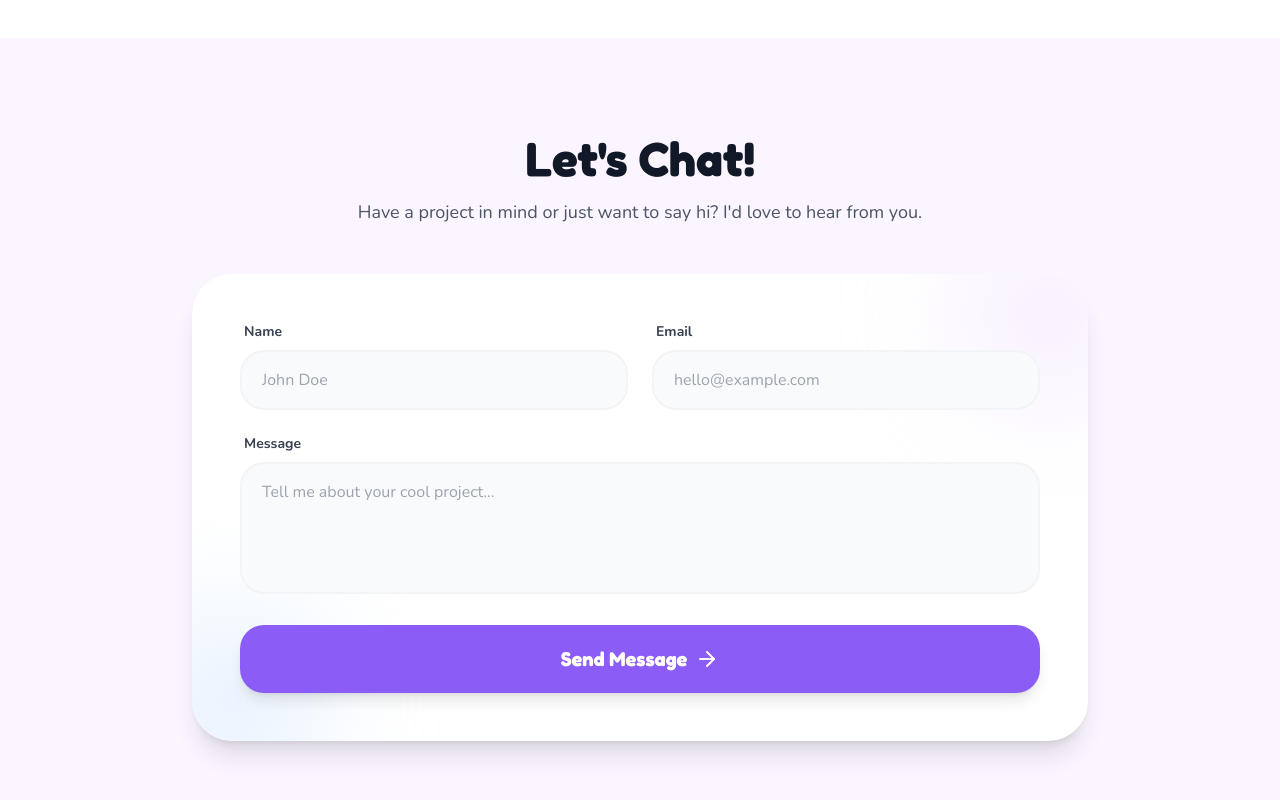
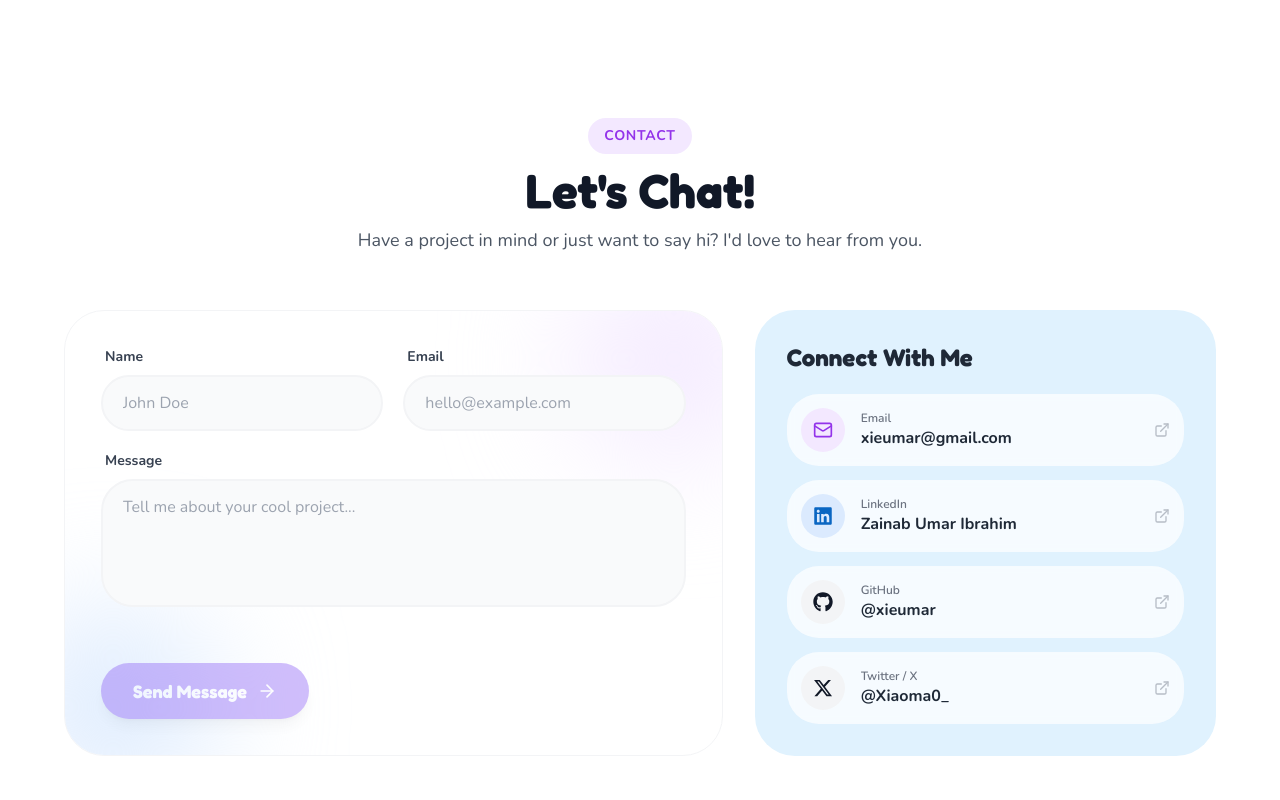
Before and after one commit to xieumar/Portfolio-2.0, a Next.js app: page / in a window 1280 px wide. Shown: the part 4360-5160 px from the top of the page. Built offline with nearby package versions, Linux system fonts and the light colour scheme.

Commit message:
feat(contact): refactor contact section with bento connect card and enhanced UX

```diff
--- a/src/app/components/ContactForm.tsx
+++ b/src/app/components/ContactForm.tsx
@@ -1,8 +1,16 @@
 'use client'
 
-import { ArrowRight, X } from 'lucide-react'
+import { ArrowRight, X, Mail, ExternalLink } from 'lucide-react'
+import { FaGithub, FaLinkedin, FaXTwitter } from 'react-icons/fa6'
 import { FormEvent, useState } from 'react'
-import { motion, Variants, AnimatePresence } from 'framer-motion'
+import { motion, Variants, Transition, AnimatePresence } from 'framer-motion'
+
+const transition: Transition = { type: 'spring', bounce: 0.3, duration: 0.6 }
+
+const cardVariants: Variants = {
+  offscreen: { y: 50, opacity: 0 },
+  onscreen: { y: 0, opacity: 1, transition },
+}
 
 type Errors = {
   name?: string
@@ -17,39 +25,74 @@ export default function ContactSection() {
     message: '',
   })
 
+  const [touched, setTouched] = useState({
+    name: false,
+    email: false,
+    message: false,
+  })
+
   const [errors, setErrors] = useState<Errors>({})
   const [status, setStatus] = useState<'idle' | 'sending' | 'success' | 'error'>('idle')
 
   /* -----------------------------
-     Validation Logic
+     Field Validation
   ----------------------------- */
-  const validate = () => {
-    const newErrors: Errors = {}
-
-    if (!formData.name.trim()) {
-      newErrors.name = 'Name is required'
-    } else if (formData.name.length < 2) {
-      newErrors.name = 'Name must be at least 2 characters'
+  const validateField = (field: 'name' | 'email' | 'message', value: string) => {
+    let error = ''
+    if (field === 'name') {
+      if (!value.trim()) {
+        error = 'Name is required'
+      } else if (value.trim().length < 2) {
+        error = 'Name must be at least 2 characters'
+      }
+    } else if (field === 'email') {
+      if (!value.trim()) {
+        error = 'Email is required'
+      } else if (!/^[^\s@]+@[^\s@]+\.[^\s@]+$/.test(value.trim())) {
+        error = 'Enter a valid email address'
+      }
+    } else if (field === 'message') {
+      if (!value.trim()) {
+        error = 'Message is required'
+      } else if (value.trim().length < 10) {
+        error = 'Message must be at least 10 characters'
+      }
+    }
+    return error
   }
 
-    if (!formData.email.trim()) {
-      newErrors.email = 'Email is required'
-    } else if (
-      !/^[^\s@]+@[^\s@]+\.[^\s@]+$/.test(formData.email)
-    ) {
-      newErrors.email = 'Enter a valid email address'
+  const handleChange = (field: 'name' | 'email' | 'message', value: string) => {
+    setFormData((prev) => ({ ...prev, [field]: value }))
+    if (touched[field]) {
+      const error = validateField(field, value)
+      setErrors((prev) => ({ ...prev, [field]: error }))
+    }
   }
 
-    if (!formData.message.trim()) {
-      newErrors.message = 'Message is required'
-    } else if (formData.message.length < 10) {
-      newErrors.message = 'Message must be at least 10 characters'
+  const handleBlur = (field: 'name' | 'email' | 'message') => {
+    setTouched((prev) => ({ ...prev, [field]: true }))
+    const error = validateField(field, formData[field])
+    setErrors((prev) => ({ ...prev, [field]: error }))
   }
 
-    setErrors(newErrors)
+  const validateAll = () => {
+    const nameErr = validateField('name', formData.name)
+    const emailErr = validateField('email', formData.email)
+    const messageErr = validateField('message', formData.message)
 
-    return Object.keys(newErrors).length === 0
+    setTouched({ name: true, email: true, message: true })
+    setErrors({ name: nameErr, email: emailErr, message: messageErr })
+
+    return !nameErr && !emailErr && !messageErr
   }
+
+  const isFormValid =
+    formData.name.trim().length >= 2 &&
+    /^[^\s@]+@[^\s@]+\.[^\s@]+$/.test(formData.email.trim()) &&
+    formData.message.trim().length >= 10 &&
+    !errors.name &&
+    !errors.email &&
+    !errors.message
 
   /* -----------------------------
      Submit Handler
@@ -57,7 +100,7 @@ export default function ContactSection() {
   const handleSubmit = async (e: FormEvent<HTMLFormElement>) => {
     e.preventDefault()
 
-    if (!validate()) return
+    if (!validateAll()) return
 
     setStatus('sending')
 
@@ -71,6 +114,7 @@ export default function ContactSection() {
       if (!res.ok) throw new Error('Network error')
 
       setFormData({ name: '', email: '', message: '' })
+      setTouched({ name: false, email: false, message: false })
       setErrors({})
       setStatus('success')
     } catch (err) {
@@ -80,149 +124,230 @@ export default function ContactSection() {
     }
   }
 
-  /* -----------------------------
-     Animations
-  ----------------------------- */
-  const containerVariants: Variants = {
-    offscreen: { opacity: 0, y: 40 },
-    onscreen: {
-      opacity: 1,
-      y: 0,
-      transition: {
-        type: 'spring',
-        bounce: 0.2,
-        duration: 0.6,
-        staggerChildren: 0.1,
-      },
-    },
-  }
-
-  const itemVariants: Variants = {
-    offscreen: { opacity: 0, y: 20 },
-    onscreen: {
-      opacity: 1,
-      y: 0,
-      transition: { type: 'spring', bounce: 0.2, duration: 0.5 },
-    },
-  }
-
   return (
     <section
-      className="py-24 px-6 lg:px-12 bg-purple-50 dark:bg-[#1f1b2e]"
+      className="py-20 px-6 lg:px-12 bg-white dark:bg-gray-900 relative overflow-hidden"
       id="contact"
     >
-      <div className="container mx-auto max-w-4xl">
-        {/* Header */}
-        <div className="text-center mb-12">
-          <h2 className="font-display text-4xl sm:text-5xl font-bold text-gray-900 dark:text-white mb-4">
+      <div className="container mx-auto max-w-6xl relative z-10">
+        {/* Section Header */}
+        <div className="text-center mb-14">
+          <span className="inline-block px-4 py-2 mb-3 text-sm font-bold tracking-wider text-purple-600 dark:text-purple-300 uppercase bg-purple-100 dark:bg-purple-900/40 rounded-full">
+            Contact
+          </span>
+          <h2 className="font-display text-4xl sm:text-5xl font-bold text-gray-900 dark:text-white mb-3">
             Let's Chat!
           </h2>
-          <p className="font-body text-lg text-gray-600 dark:text-gray-400">
+          <p className="font-body text-lg text-gray-600 dark:text-gray-400 max-w-xl mx-auto">
             Have a project in mind or just want to say hi? I'd love to hear from you.
           </p>
         </div>
 
-        {/* Card */}
+        {/* Bento Contact Grid */}
         <motion.div
-          className="bg-white dark:bg-gray-800 rounded-[2.5rem] shadow-xl p-8 sm:p-12 relative overflow-hidden"
+          className="grid grid-cols-1 lg:grid-cols-12 gap-8 items-stretch"
           initial="offscreen"
           whileInView="onscreen"
           viewport={{ once: true, amount: 0.3 }}
-          variants={containerVariants}
+          variants={{
+            onscreen: { transition: { staggerChildren: 0.1 } },
+          }}
         >
-          {/* Decorative blobs */}
-          <div className="absolute -top-10 -right-10 w-40 h-40 bg-purple-200 dark:bg-purple-900/50 rounded-full blur-3xl opacity-50" />
-          <div className="absolute -bottom-10 -left-10 w-40 h-40 bg-blue-200 dark:bg-blue-900/50 rounded-full blur-3xl opacity-50" />
+          {/* Left Column: Form Card */}
+          <motion.div
+            variants={cardVariants}
+            className="lg:col-span-7 flex flex-col justify-between bg-white dark:bg-gray-800 rounded-3xl p-7 sm:p-9 border border-gray-100 dark:border-gray-700/50 relative overflow-hidden group hover:shadow-xl transition-shadow duration-300 h-full"
+          >
+            {/* Ambient decorative blobs */}
+            <div className="absolute -top-12 -right-12 w-48 h-48 bg-purple-100 dark:bg-purple-900/30 rounded-full blur-3xl pointer-events-none" />
+            <div className="absolute -bottom-12 -left-12 w-48 h-48 bg-blue-100 dark:bg-blue-900/30 rounded-full blur-3xl pointer-events-none" />
 
-          {/* Form */}
-          <motion.form
-            className="space-y-6 relative z-10"
+            <form
+              noValidate
+              className="space-y-5 flex flex-col justify-between flex-1 relative z-10"
               onSubmit={handleSubmit}
-            variants={containerVariants}
             >
-            <div className="grid grid-cols-1 md:grid-cols-2 gap-6">
-              {/* Name */}
-              <motion.div variants={itemVariants}>
+              <div className="space-y-5">
+                <div className="grid grid-cols-1 sm:grid-cols-2 gap-5">
+                  {/* Name Input */}
+                  <div>
                     <label className="block text-sm font-bold mb-2 ml-1 text-gray-700 dark:text-gray-300">
                       Name
                     </label>
-
                     <input
-                  className={`w-full px-5 py-4 rounded-xl bg-gray-50 dark:bg-gray-700 border-2 transition-colors dark:text-white
-                    ${errors.name ? 'border-red-400' : 'border-gray-100 dark:border-gray-600'}
+                      className={`w-full px-5 py-3.5 rounded-2xl bg-gray-50 dark:bg-gray-700/60 border-2 transition-all dark:text-white focus:outline-none focus:bg-white dark:focus:bg-gray-700
+                        ${errors.name ? 'border-red-400 focus:border-red-500' : 'border-gray-100 dark:border-gray-600 focus:border-primary'}
                       `}
                       placeholder="John Doe"
                       type="text"
                       value={formData.name}
-                  onChange={(e) =>
-                    setFormData({ ...formData, name: e.target.value })
-                  }
+                      onChange={(e) => handleChange('name', e.target.value)}
+                      onBlur={() => handleBlur('name')}
                     />
+                    {errors.name && (
+                      <p className="text-sm font-medium text-red-500 mt-1.5 ml-1">
+                        {errors.name}
+                      </p>
+                    )}
+                  </div>
 
-                {errors.name && (
-                  <p className="text-sm text-red-500 mt-1">{errors.name}</p>
-                )}
-              </motion.div>
-
-              {/* Email */}
-              <motion.div variants={itemVariants}>
+                  {/* Email Input */}
+                  <div>
                     <label className="block text-sm font-bold mb-2 ml-1 text-gray-700 dark:text-gray-300">
                       Email
                     </label>
-
                     <input
-                  className={`w-full px-5 py-4 rounded-xl bg-gray-50 dark:bg-gray-700 border-2 transition-colors dark:text-white
-                    ${errors.email ? 'border-red-400' : 'border-gray-100 dark:border-gray-600'}
+                      className={`w-full px-5 py-3.5 rounded-2xl bg-gray-50 dark:bg-gray-700/60 border-2 transition-all dark:text-white focus:outline-none focus:bg-white dark:focus:bg-gray-700
+                        ${errors.email ? 'border-red-400 focus:border-red-500' : 'border-gray-100 dark:border-gray-600 focus:border-primary'}
                       `}
                       placeholder="hello@example.com"
                       type="email"
                       value={formData.email}
-                  onChange={(e) =>
-                    setFormData({ ...formData, email: e.target.value })
-                  }
+                      onChange={(e) => handleChange('email', e.target.value)}
+                      onBlur={() => handleBlur('email')}
                     />
-
                     {errors.email && (
-                  <p className="text-sm text-red-500 mt-1">{errors.email}</p>
+                      <p className="text-sm font-medium text-red-500 mt-1.5 ml-1">
+                        {errors.email}
+                      </p>
                     )}
-              </motion.div>
+                  </div>
                 </div>
 
-            {/* Message */}
-            <motion.div variants={itemVariants}>
+                {/* Message Textarea */}
+                <div>
                   <label className="block text-sm font-bold mb-2 ml-1 text-gray-700 dark:text-gray-300">
                     Message
                   </label>
-
                   <textarea
-                className={`w-full px-5 py-4 rounded-xl bg-gray-50 dark:bg-gray-700 border-2 transition-colors resize-none dark:text-white
-                  ${errors.message ? 'border-red-400' : 'border-gray-100 dark:border-gray-600'}
+                    className={`w-full px-5 py-3.5 rounded-2xl bg-gray-50 dark:bg-gray-700/60 border-2 transition-all resize-none dark:text-white focus:outline-none focus:bg-white dark:focus:bg-gray-700
+                      ${errors.message ? 'border-red-400 focus:border-red-500' : 'border-gray-100 dark:border-gray-600 focus:border-primary'}
                     `}
                     rows={4}
                     placeholder="Tell me about your cool project..."
                     value={formData.message}
-                onChange={(e) =>
-                  setFormData({ ...formData, message: e.target.value })
-                }
+                    onChange={(e) => handleChange('message', e.target.value)}
+                    onBlur={() => handleBlur('message')}
                   />
+                  {errors.message && (
+                    <p className="text-sm font-medium text-red-500 mt-1.5 ml-1">
+                      {errors.message}
+                    </p>
+                  )}
+                </div>
+              </div>
 
-              {errors.message && (
-                <p className="text-sm text-red-500 mt-1">{errors.message}</p>
-              )}
+              {/* Submit Button */}
+              <div className="pt-2">
+                <motion.button
+                  className="w-full sm:w-auto px-8 py-3.5 bg-primary hover:bg-violet-600 text-white font-display font-bold text-base sm:text-lg rounded-2xl shadow-lg hover:shadow-primary/30 flex items-center justify-center gap-2.5 transition-all duration-300 disabled:opacity-40 disabled:cursor-not-allowed disabled:hover:bg-primary disabled:hover:shadow-none"
+                  type="submit"
+                  disabled={!isFormValid || status === 'sending'}
+                  whileHover={isFormValid && status === 'idle' ? { scale: 1.02, y: -2 } : {}}
+                  whileTap={isFormValid && status === 'idle' ? { scale: 0.98 } : {}}
+                >
+                  <span>{status === 'sending' ? 'Sending...' : 'Send Message'}</span>
+                  <ArrowRight className="w-5 h-5" />
+                </motion.button>
+              </div>
+            </form>
           </motion.div>
 
-            {/* Button */}
-            <motion.button
-              className="w-full py-5 bg-primary hover:bg-violet-600 text-white font-display font-bold text-xl rounded-xl shadow-lg flex items-center justify-center gap-2 disabled:opacity-70"
-              type="submit"
-              disabled={status === 'sending'}
-              whileHover={status === 'idle' ? { scale: 1.03, y: -2 } : {}}
-              whileTap={{ scale: 0.97 }}
+          {/* Right Column: Single Combined Bento Card */}
+          <motion.div
+            variants={cardVariants}
+            className="lg:col-span-5 bg-pastel-blue dark:bg-lavender-dark rounded-3xl p-7 sm:p-8 flex flex-col justify-between relative overflow-hidden group hover:shadow-xl transition-shadow duration-300 h-full"
           >
-              {status === 'sending' ? 'Sending your message...' : 'Send Message'}
-              <ArrowRight />
-            </motion.button>
-          </motion.form>
+            <div>
+              <h3 className="font-display text-2xl font-bold text-gray-800 dark:text-white mb-5">
+                Connect With Me
+              </h3>
+
+              <div className="space-y-3.5">
+                {/* Email */}
+                <a
+                  href="mailto:xieumar@gmail.com"
+                  className="flex items-center gap-4 p-3.5 rounded-2xl bg-white/70 dark:bg-black/20 backdrop-blur-sm transition-all duration-200 hover:bg-white dark:hover:bg-black/30 group/item"
+                >
+                  <div className="w-11 h-11 rounded-xl bg-purple-100 dark:bg-purple-900/60 text-purple-600 dark:text-purple-300 flex items-center justify-center shrink-0 transition-transform group-hover/item:scale-110">
+                    <Mail className="w-5 h-5" />
+                  </div>
+                  <div className="overflow-hidden">
+                    <span className="text-xs font-semibold text-gray-500 dark:text-gray-400 block">
+                      Email
+                    </span>
+                    <span className="font-body font-bold text-gray-800 dark:text-white text-sm sm:text-base truncate block">
+                      xieumar@gmail.com
+                    </span>
+                  </div>
+                  <ExternalLink className="w-4 h-4 text-gray-400 dark:text-gray-300 ml-auto opacity-70 group-hover/item:opacity-100 group-hover/item:translate-x-0.5 transition-all shrink-0" />
+                </a>
+
+                {/* LinkedIn */}
+                <a
+                  href="https://linkedin.com/in/zainab-umar-ibrahim-48929b1ba/"
+                  target="_blank"
+                  rel="noopener noreferrer"
+                  className="flex items-center gap-4 p-3.5 rounded-2xl bg-white/70 dark:bg-black/20 backdrop-blur-sm transition-all duration-200 hover:bg-white dark:hover:bg-black/30 group/item"
+                >
+                  <div className="w-11 h-11 rounded-xl bg-blue-100 dark:bg-blue-900/60 text-[#0A66C2] dark:text-[#38BDF8] flex items-center justify-center shrink-0 transition-transform group-hover/item:scale-110">
+                    <FaLinkedin className="w-5 h-5" />
+                  </div>
+                  <div className="overflow-hidden">
+                    <span className="text-xs font-semibold text-gray-500 dark:text-gray-400 block">
+                      LinkedIn
+                    </span>
+                    <span className="font-body font-bold text-gray-800 dark:text-white text-sm sm:text-base truncate block">
+                      Zainab Umar Ibrahim
+                    </span>
+                  </div>
+                  <ExternalLink className="w-4 h-4 text-gray-400 dark:text-gray-300 ml-auto opacity-70 group-hover/item:opacity-100 group-hover/item:translate-x-0.5 transition-all shrink-0" />
+                </a>
+
+                {/* GitHub */}
+                <a
+                  href="https://github.com/xieumar"
+                  target="_blank"
+                  rel="noopener noreferrer"
+                  className="flex items-center gap-4 p-3.5 rounded-2xl bg-white/70 dark:bg-black/20 backdrop-blur-sm transition-all duration-200 hover:bg-white dark:hover:bg-black/30 group/item"
+                >
+                  <div className="w-11 h-11 rounded-xl bg-gray-100 dark:bg-gray-700/60 text-gray-900 dark:text-white flex items-center justify-center shrink-0 transition-transform group-hover/item:scale-110">
+                    <FaGithub className="w-5 h-5" />
+                  </div>
+                  <div className="overflow-hidden">
+                    <span className="text-xs font-semibold text-gray-500 dark:text-gray-400 block">
+                      GitHub
+                    </span>
+                    <span className="font-body font-bold text-gray-800 dark:text-white text-sm sm:text-base truncate block">
+                      @xieumar
+                    </span>
+                  </div>
+                  <ExternalLink className="w-4 h-4 text-gray-400 dark:text-gray-300 ml-auto opacity-70 group-hover/item:opacity-100 group-hover/item:translate-x-0.5 transition-all shrink-0" />
+                </a>
+
+                {/* Twitter / X */}
+                <a
+                  href="https://x.com/Xiaoma0_"
+                  target="_blank"
+                  rel="noopener noreferrer"
+                  className="flex items-center gap-4 p-3.5 rounded-2xl bg-white/70 dark:bg-black/20 backdrop-blur-sm transition-all duration-200 hover:bg-white dark:hover:bg-black/30 group/item"
+                >
+                  <div className="w-11 h-11 rounded-xl bg-gray-100 dark:bg-gray-700/60 text-gray-900 dark:text-white flex items-center justify-center shrink-0 transition-transform group-hover/item:scale-110">
+                    <FaXTwitter className="w-5 h-5" />
+                  </div>
+                  <div className="overflow-hidden">
+                    <span className="text-xs font-semibold text-gray-500 dark:text-gray-400 block">
+                      Twitter / X
+                    </span>
+                    <span className="font-body font-bold text-gray-800 dark:text-white text-sm sm:text-base truncate block">
+                      @Xiaoma0_
+                    </span>
+                  </div>
+                  <ExternalLink className="w-4 h-4 text-gray-400 dark:text-gray-300 ml-auto opacity-70 group-hover/item:opacity-100 group-hover/item:translate-x-0.5 transition-all shrink-0" />
+                </a>
+              </div>
+            </div>
+          </motion.div>
         </motion.div>
       </div>
 
@@ -230,30 +355,34 @@ export default function ContactSection() {
       <AnimatePresence>
         {status === 'success' && (
           <motion.div
-            className="fixed inset-0 z-50 flex items-center justify-center bg-black/50"
+            className="fixed inset-0 z-50 flex items-center justify-center bg-black/50 backdrop-blur-xs p-4"
             initial={{ opacity: 0 }}
             animate={{ opacity: 1 }}
             exit={{ opacity: 0 }}
           >
             <motion.div
-              className="bg-white dark:bg-gray-800 rounded-2xl p-8 w-80 text-center shadow-xl relative"
-              initial={{ scale: 0.8, opacity: 0 }}
+              className="bg-white dark:bg-gray-800 rounded-3xl p-8 max-w-sm w-full text-center shadow-2xl relative"
+              initial={{ scale: 0.85, opacity: 0 }}
               animate={{ scale: 1, opacity: 1 }}
-              exit={{ scale: 0.8, opacity: 0 }}
+              exit={{ scale: 0.85, opacity: 0 }}
             >
               <button
-                className="absolute top-3 right-3 text-gray-500"
+                className="absolute top-4 right-4 text-gray-400 hover:text-gray-600 dark:hover:text-gray-200 transition-colors"
                 onClick={() => setStatus('idle')}
               >
-                <X />
+                <X className="w-5 h-5" />
               </button>
 
-              <h3 className="font-display text-xl font-bold mb-2 text-gray-900 dark:text-white">
+              <div className="w-14 h-14 bg-green-100 dark:bg-green-900/50 text-green-600 dark:text-green-300 rounded-2xl flex items-center justify-center mx-auto mb-4">
+                <Mail className="w-7 h-7" />
+              </div>
+
+              <h3 className="font-display text-2xl font-bold mb-2 text-gray-900 dark:text-white">
                 Message Sent!
               </h3>
 
-              <p className="text-gray-700 dark:text-gray-300">
-                Thank you for reaching out. I'll get back to you soon.
+              <p className="font-body text-gray-600 dark:text-gray-300 text-sm leading-relaxed">
+                Thank you for reaching out. I've received your message and will get back to you shortly!
               </p>
             </motion.div>
           </motion.div>
```
Lines whose indentation alone changed are shown as unchanged.
